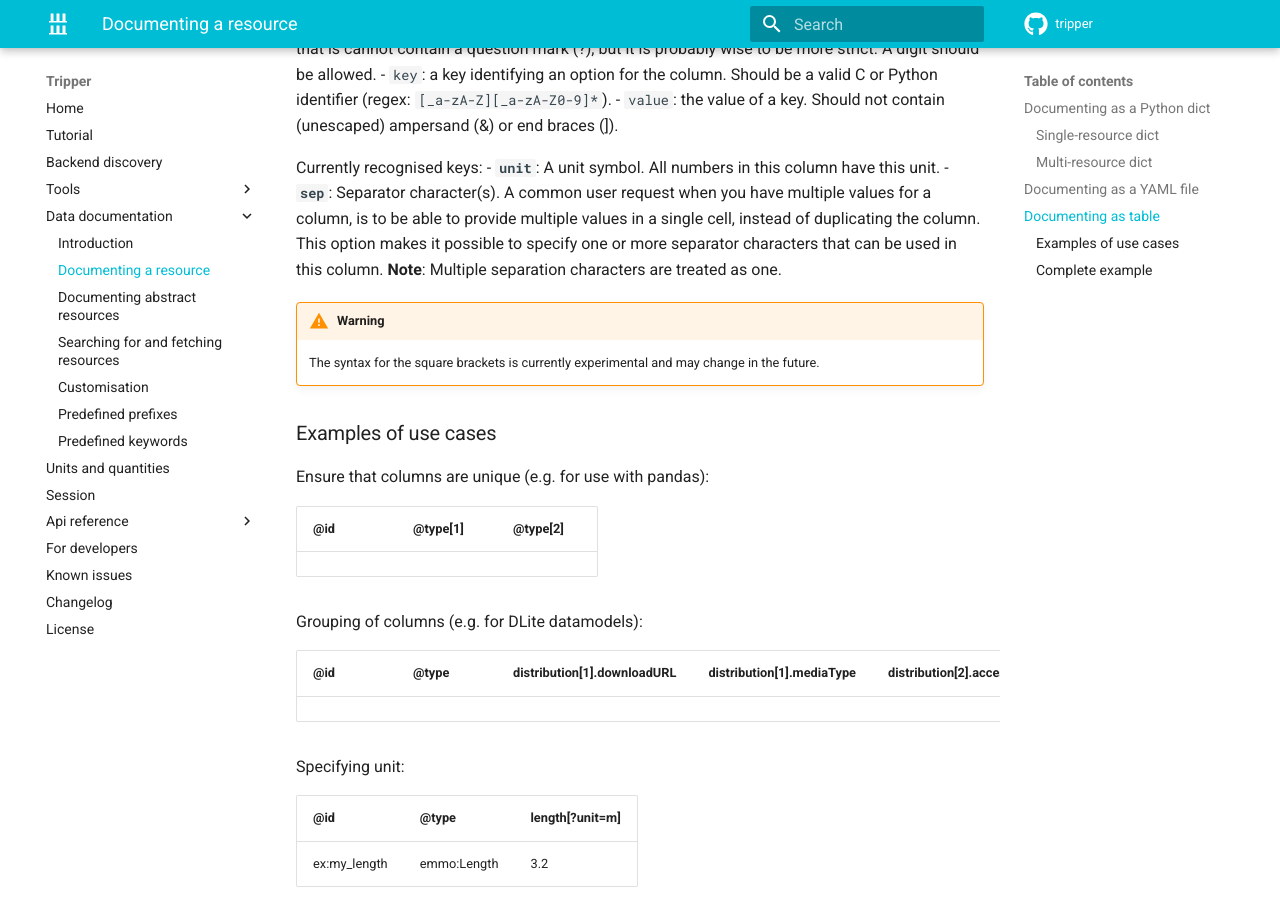
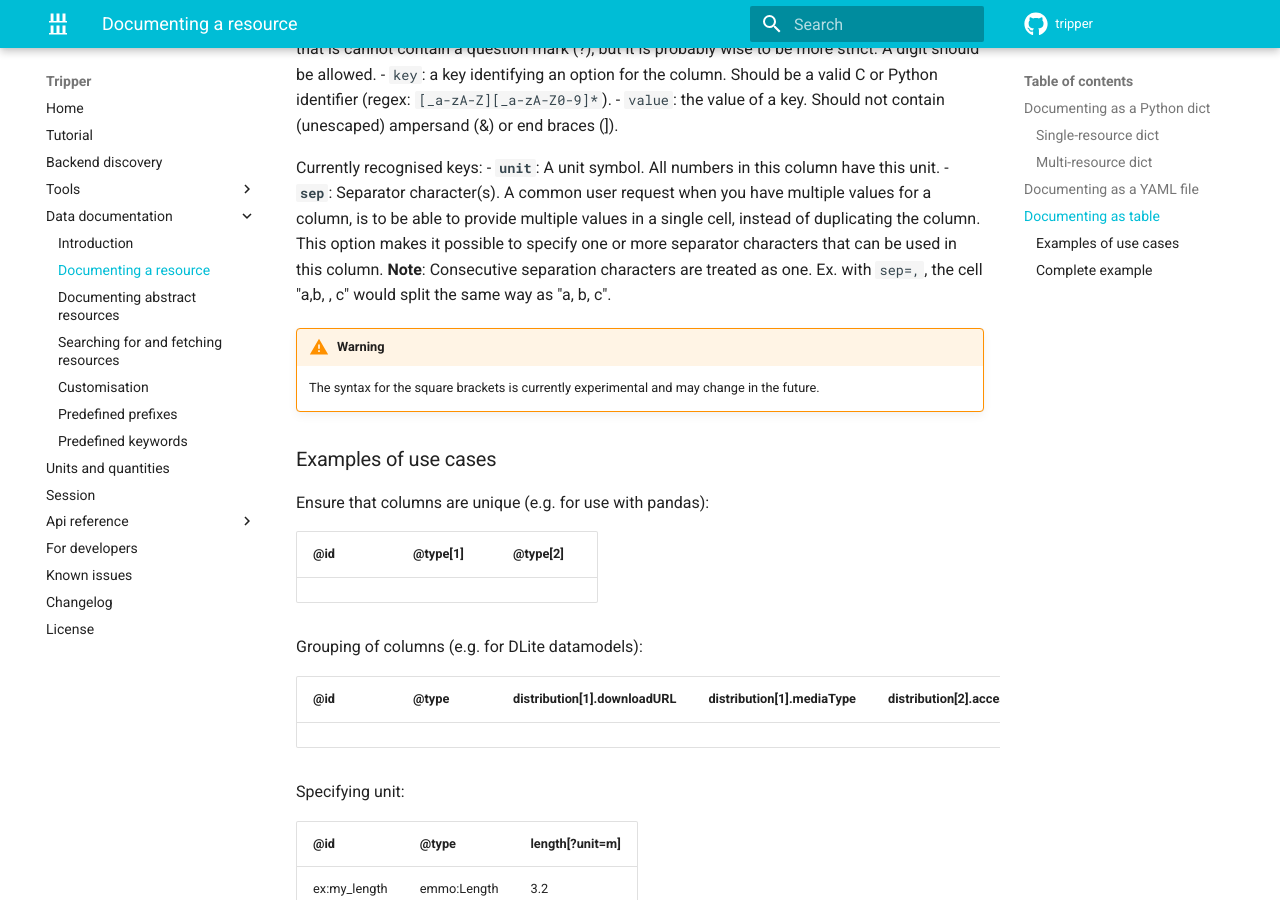
Before and after one commit to EMMC-ASBL/tripper, an MkDocs documentation site: the page built from docs/datadoc/documenting-a-resource.md, in a window 1280 px wide and 900 px high, scrolled down 3957 px. Built offline with MkDocs 1.6.1 and Material for MkDocs 9.7.7, drawn with Linux system fonts in a browser that asks for light colours; comment, search, counter and statistics services are not loaded; the version menu is left out.

Commit message:
Added example to documentation.

```diff
--- a/docs/datadoc/documenting-a-resource.md
+++ b/docs/datadoc/documenting-a-resource.md
@@ -197,7 +197,8 @@ where
 Currently recognised keys:
 - **`unit`**: A unit symbol. All numbers in this column have this unit.
 - **`sep`**: Separator character(s). A common user request when you have multiple values for a column, is to be able to provide multiple values in a single cell, instead of duplicating the column. This option makes it possible to specify one or more separator characters that can be used in this column.
-  **Note**: Multiple separation characters are treated as one.
+  **Note**: Consecutive separation characters are treated as one.
+  Ex. with `sep=, `, the cell "a,b, ,  c" would split the same way as "a, b, c".
 
 !!! warning
     The syntax for the square brackets is currently experimental and may change in the future.
```
